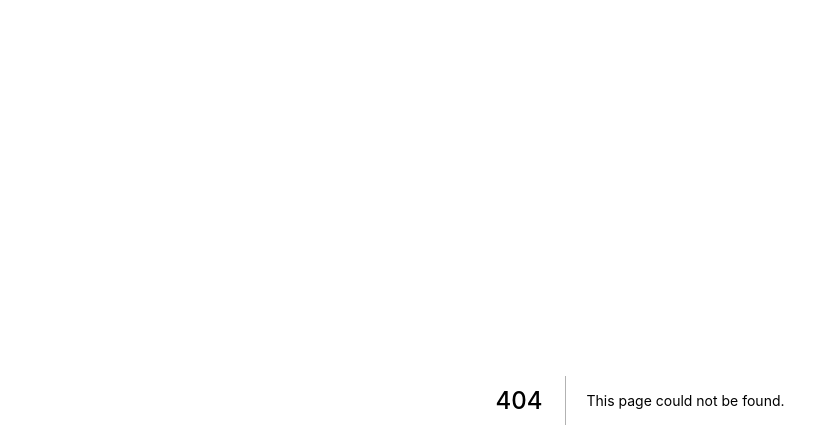
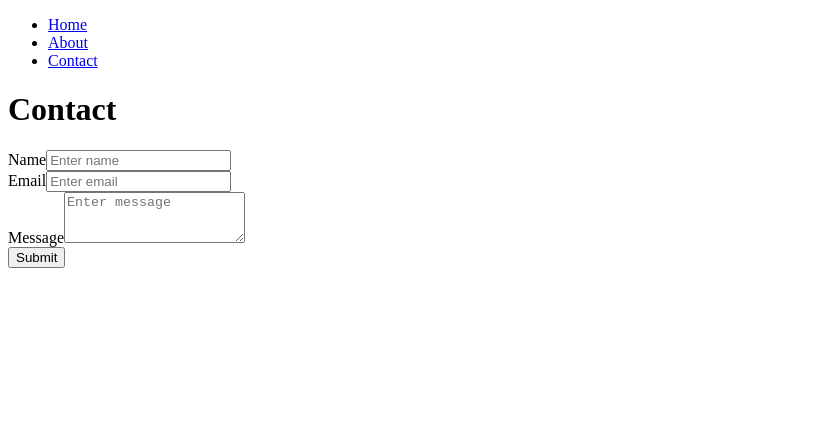
Before and after one commit to mariaalejandrabm0703/app-avocado, a Next.js app: page /contact in a window 1280 px wide. Before the commit this address had no page. Shown: the top 448 px of the page, without its empty margins (0-839 px from the left). Built offline with nearby package versions, Linux system fonts and the light colour scheme.

Commit message:
feature: add view of contact.

```diff
--- a/components/Navbar/Navbar.js
+++ b/components/Navbar/Navbar.js
@@ -15,6 +15,11 @@ const Navbar = () => {
             <a>About</a>
           </Link>
         </li>
+        <li>
+          <Link href="/contact">
+            <a>Contact</a>
+          </Link>
+        </li>
       </ul>
     </nav>
   );
--- /dev/null
+++ b/pages/contact.js
@@ -0,0 +1,45 @@
+import React from "react";
+import Navbar from "../components/Navbar/Navbar";
+
+function Contact() {
+  return (
+    <div>
+        <Navbar />
+      <h1>Contact</h1>
+      <form>
+        <div className="form-group">
+          <label htmlFor="name">Name</label>
+          <input
+            type="text"
+            className="form-control"
+            id="name"
+            placeholder="Enter name"
+          />
+        </div>
+        <div className="form-group">
+          <label htmlFor="email">Email</label>
+          <input
+            type="email"
+            className="form-control"
+            id="email"
+            placeholder="Enter email"
+          />
+        </div>
+        <div className="form-group">
+          <label htmlFor="message">Message</label>
+          <textarea
+            className="form-control"
+            id="message"
+            rows="3"
+            placeholder="Enter message"
+          ></textarea>
+        </div>
+        <button type="submit" className="btn btn-primary">
+          Submit
+        </button>
+      </form>
+    </div>
+  );
+}
+
+export default Contact;
```
